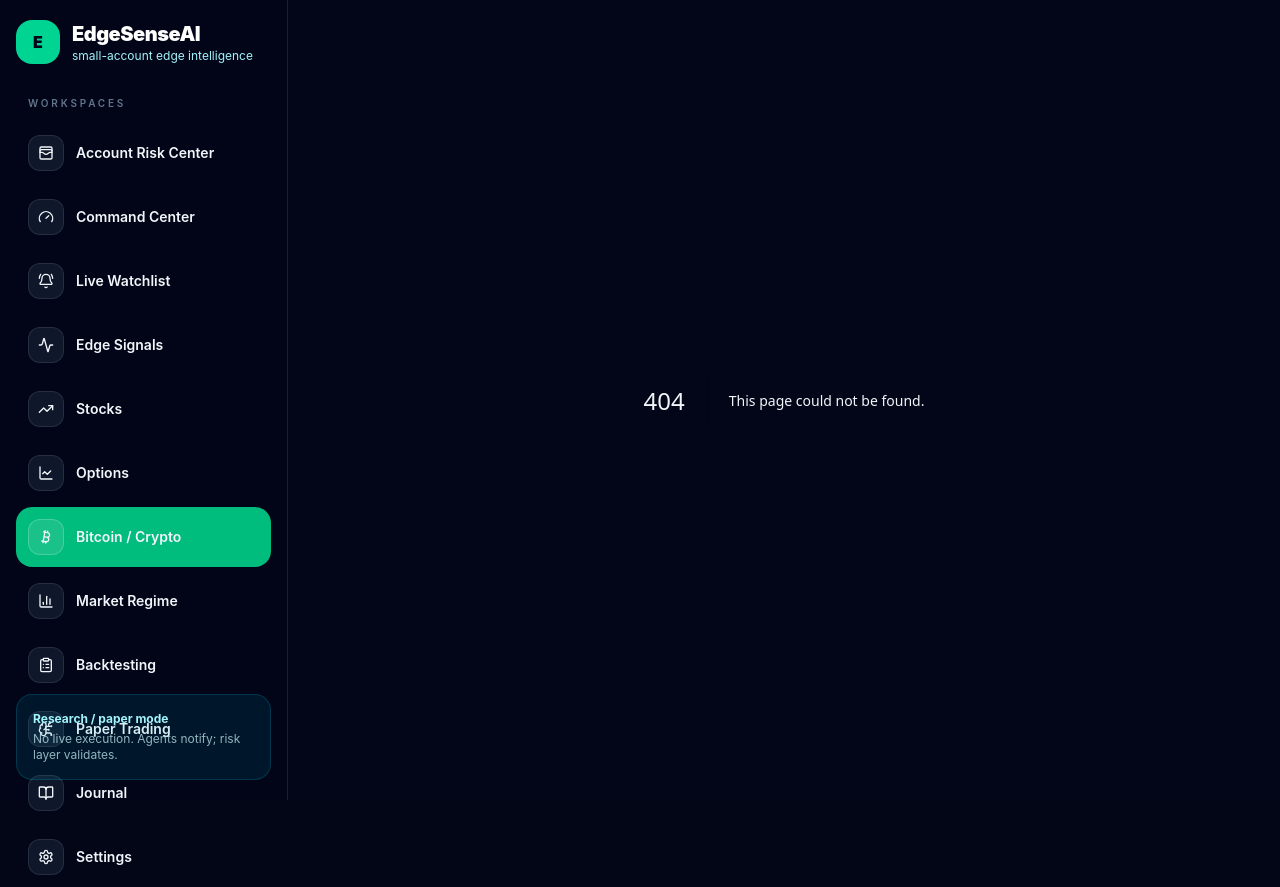
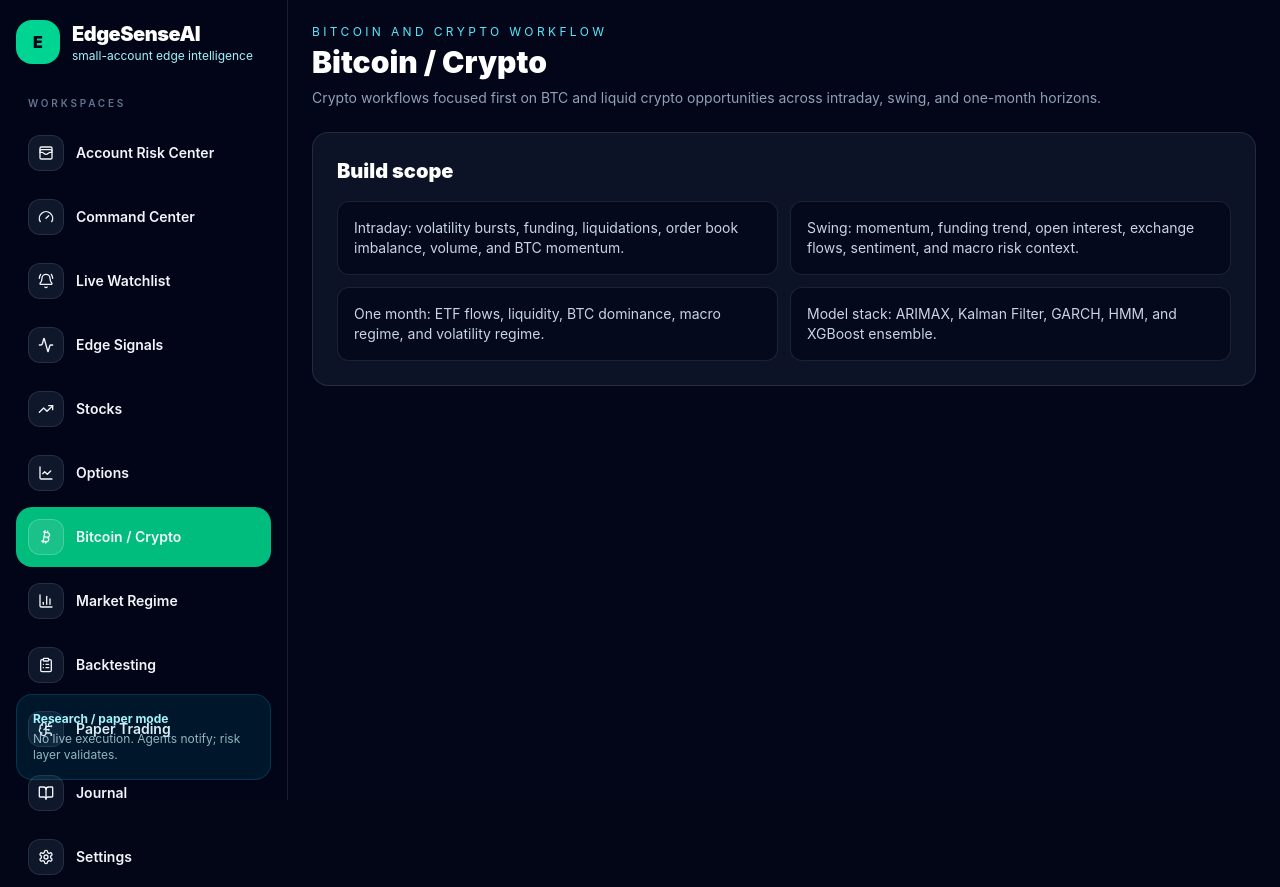
Before and after one commit to ndvictor/EdgeSenseAI, a Next.js app in the folder frontend/: page /crypto in a window 1280 px wide. Before the commit this address had no page. Built offline with nearby package versions, Linux system fonts and the light colour scheme.

Commit message:
feat: add bitcoin crypto workspace

```diff
--- /dev/null
+++ b/frontend/src/app/crypto/page.tsx
@@ -0,0 +1,17 @@
+import { PlaceholderPage } from "@/components/PlaceholderPage";
+
+export default function CryptoPage() {
+  return (
+    <PlaceholderPage
+      eyebrow="bitcoin and crypto workflow"
+      title="Bitcoin / Crypto"
+      description="Crypto workflows focused first on BTC and liquid crypto opportunities across intraday, swing, and one-month horizons."
+      bullets={[
+        "Intraday: volatility bursts, funding, liquidations, order book imbalance, volume, and BTC momentum.",
+        "Swing: momentum, funding trend, open interest, exchange flows, sentiment, and macro risk context.",
+        "One month: ETF flows, liquidity, BTC dominance, macro regime, and volatility regime.",
+        "Model stack: ARIMAX, Kalman Filter, GARCH, HMM, and XGBoost ensemble."
+      ]}
+    />
+  );
+}
```
